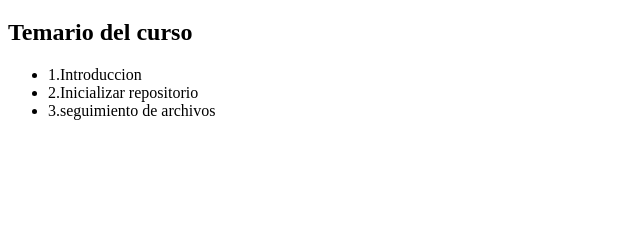
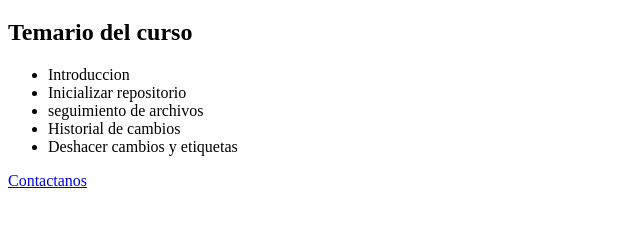
Before and after one commit to PaolaOrnelas021205/ProyectoFalse, a plain HTML site: page index.html in a window 1280 px wide. Shown: the part 61-288 px from the top of the page, without its empty margins (0-640 px from the left). Drawn offline with Linux system fonts and the light colour scheme.

Commit message:
Se volvio a actualizar jajaja

```diff
--- a/index.html
+++ b/index.html
@@ -10,14 +10,21 @@
     <h2>Temario del curso</h2>
     <ul>
         <li>
-            1.Introduccion
+            Introduccion
         </li>
         <li>
-            2.Inicializar repositorio
+            Inicializar repositorio
         </li>
         <li>
-            3.seguimiento de archivos
+            seguimiento de archivos
+        </li>
+        <li>
+            Historial de cambios
+        </li>
+        <li>
+            Deshacer cambios y etiquetas
         </li>
     </ul>
+    <a href="contacto.html">Contactanos</a>
 </body>
 </html>
```
